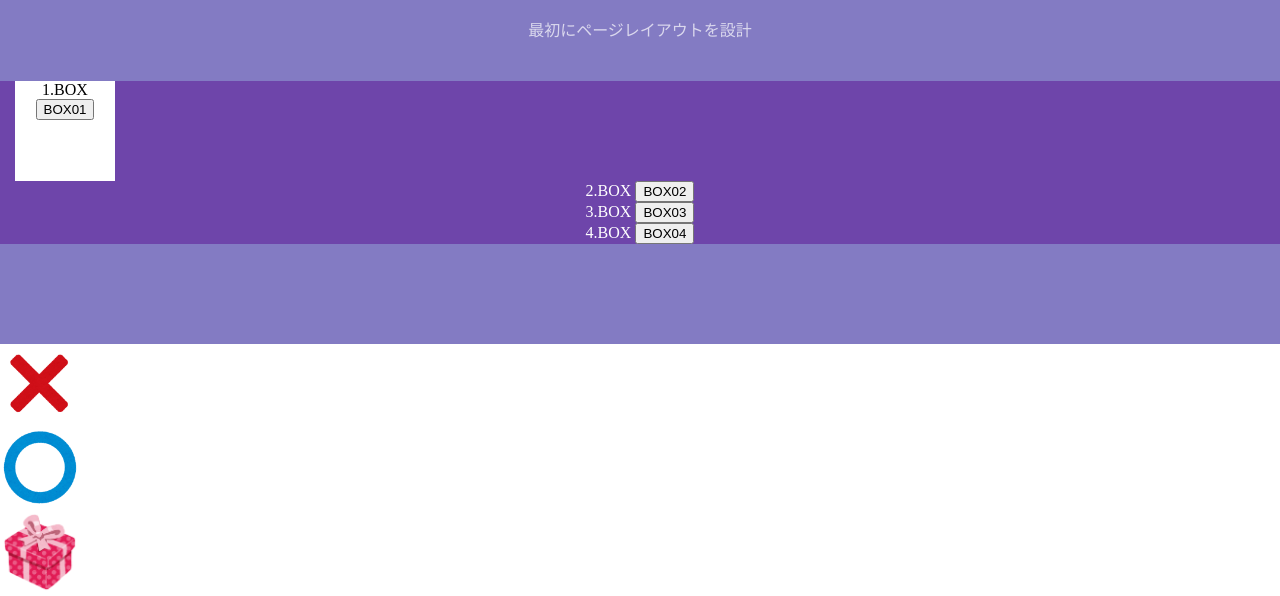
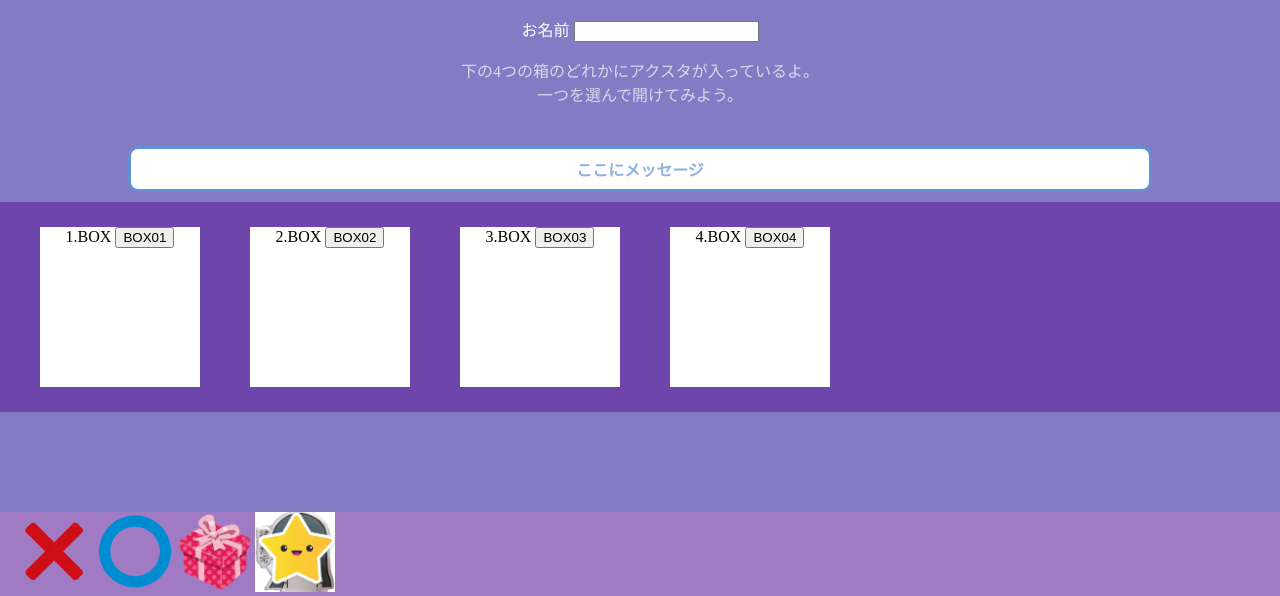
Before and after one commit to hotexp/salt57, a plain HTML site: page index.html in a window 1280 px wide. Shown: the part 340-936 px from the top of the page. Drawn offline with nearby package versions, Linux system fonts and the light colour scheme.

Commit message:
Add files via upload

```diff
--- a/index.html
+++ b/index.html
@@ -7,41 +7,56 @@
   <link rel="stylesheet" type="text/css" href="stylesheet.css">
 </head>
 <body>
+  <div id=""></div>
+  <script src="https://cdn.jsdelivr.net/npm/vue@2"></script>
+  <script>
+    var app = new Vue();
+  </script>
   <header>
     <div class="container">
       <div class="header-left">
+        <p>開発途中のページ<br>独学でプログラミングを学んでいきましょう。</p>
       </div>
       <span class="fa fa-bars menu-icon"></span>
       <div class="header-right">
-      <p>開発途中のページ<br>独学でプログラミングを学んでいきましょう。</p>
       </div>
     </div>
   </header>
   <div class="top-wrapper">
     <div class="container">
       <h1>XXXX<br>試してみよう</h1>
-      <p>最初にページレイアウトを設計</p>
     </div>
-    <div class="QuizFrame">
+    <div class="container">
+      <a>お名前</a>
+      <input type="text" id="name" name="name" autocomplete ></input>
+     </div>
+     <div class="container">
+      <p>下の4つの箱のどれかにアクスタが入っているよ。<br>
+      一つを選んで開けてみよう。</p>
+    </div>
+    <div class="msgbox">
+      <p>ここにメッセージ</p>
+    </div>
+    <div class="Quiz-wrapper">
       <div class="present_box">
         <a>1.BOX</a>
         <button>BOX01</button>
       </div>
-      <div>
+      <div class="present_box">
         <a>2.BOX</a>
         <button>BOX02</button>
       </div>
-      <div>
+      <div class="present_box">
         <a>3.BOX</a>
         <button>BOX03</button>
       </div>
-      <div>
+      <div class="present_box">
         <a>4.BOX</a>
         <button>BOX04</button>
       </div>
     </div>
   </div>
-  <div>
+  <div class="Quiz-wrapper">
     <div>
       <img src="mark_batsu.png" width="80px" height="80px">
     </div>
@@ -51,6 +66,9 @@
     <div>
       <img src="present_box.png" width="80px" height="80px">
     </div>
+    <div>
+      <img src="shio04.png" width="80px" height="80px">
+    </div>
   </div>
 </body>
 </html>
--- a/stylesheet.css
+++ b/stylesheet.css
@@ -39,17 +39,36 @@ a {
 }
 /* 推しアクスタを探せ
 */
-.QuizFrame {
+.Quiz-wrapper {
+  display: flex;
+  flex-direction: row;
+  flex-wrap: wrap;
   width: 100%;
   padding: 0 15px;
   margin: 0 auto;
   background-color: #61239b98;
 }
 .present_box  {
-  width: 100px;
-  height: 100px;
+  width: 160px;
+  height: 160px;
+  margin: 2%;
   background-color: white;
   color: black;
+}
+/*　メッセージボックス
+*/
+.msgbox {
+  padding: 0.5em 1em;
+  margin: 10px 10%;
+  font-weight: bold;
+  color: #6091d3;/*文字色*/
+  background: #FFF;
+  border: solid 3px #6091d3;/*線*/
+  border-radius: 10px;/*角の丸み*/
+}
+.msgbox p {
+  margin: 0;
+  padding: 0;
 }
 /*　共通
 */
@@ -90,7 +109,8 @@ a {
 .fa {
   margin-right: 5px;
 }
-
+/*　ヘッダー部分
+*/
 header {
   height: 65px;
   width: 100%;
@@ -107,6 +127,7 @@ header {
 
 .header-left {
   float: left;
+  color: white;
 }
 
 .header-right {
```
Also changed, not shown: shio04.png (added).
